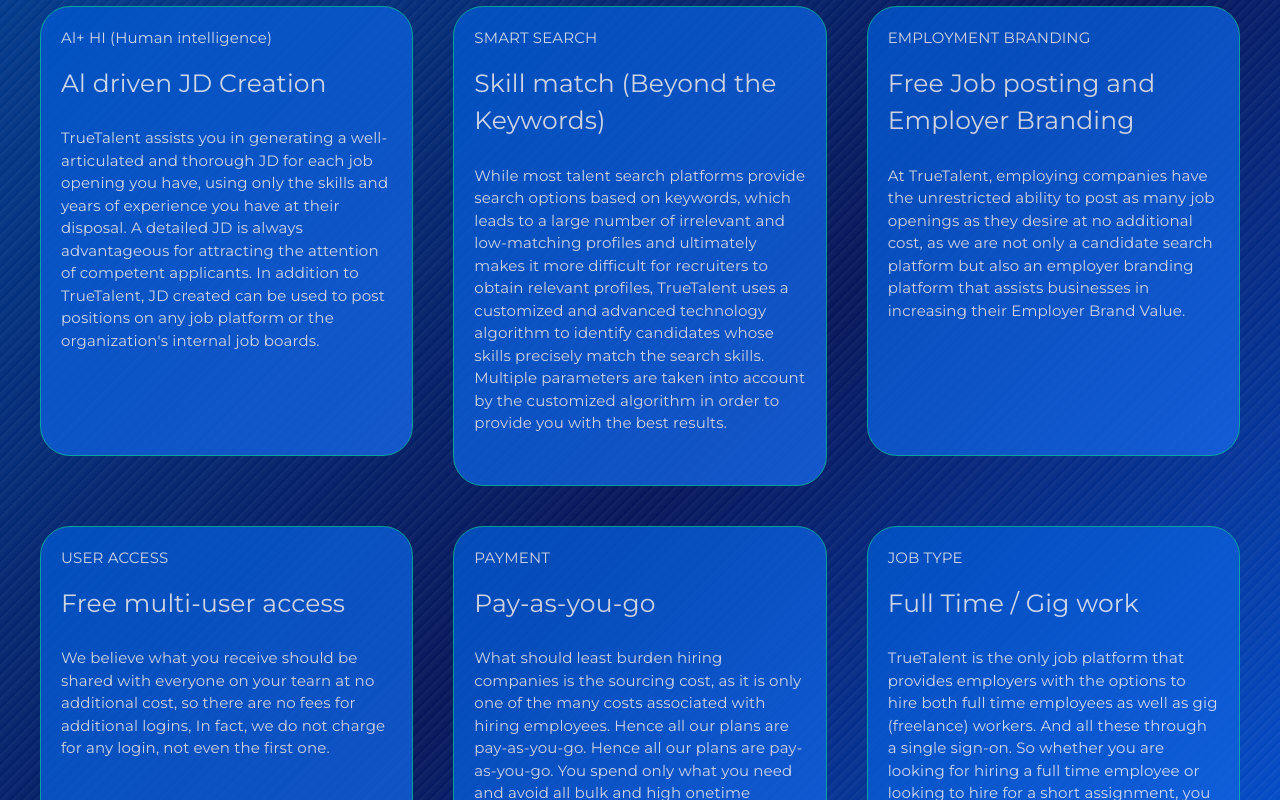
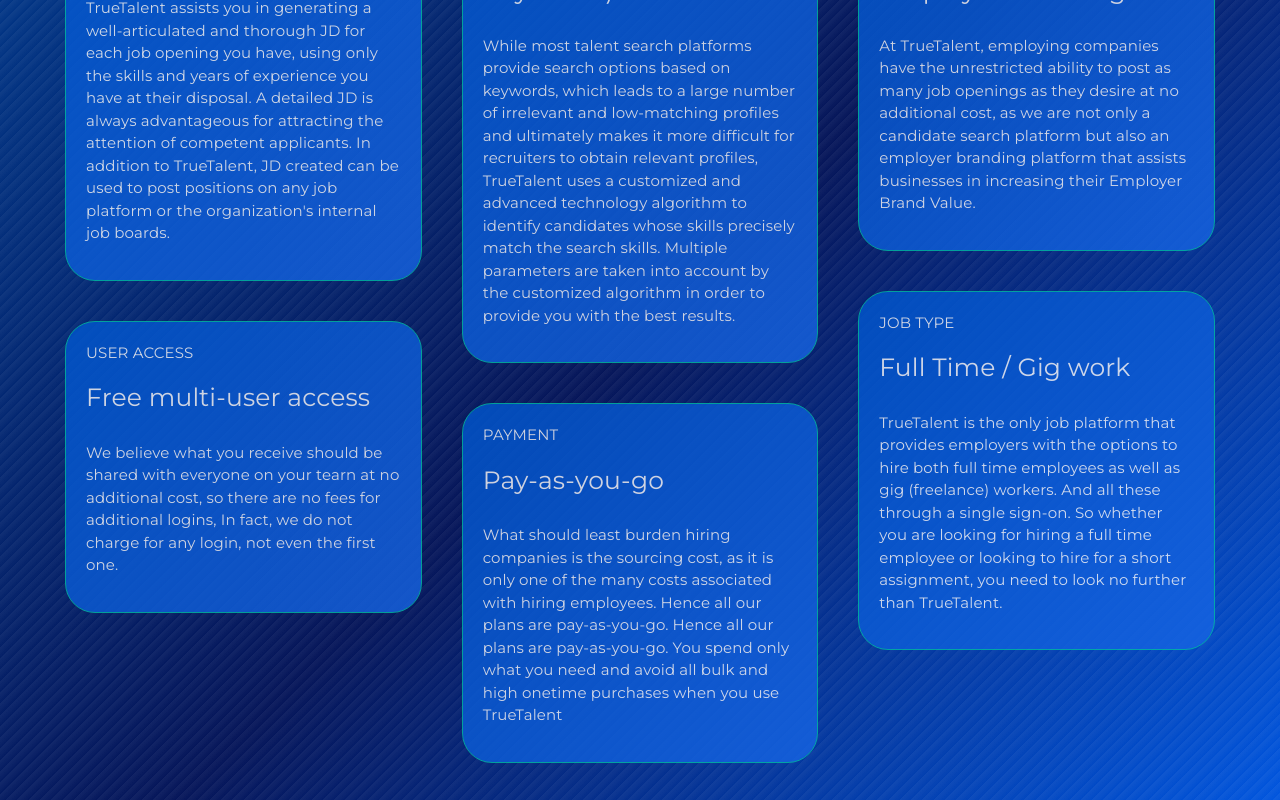
Before and after one commit to BetaCode-Infotech/tt-web-local, a React (Create React App) app: page /experience-hiring in a window 1280 px wide. Shown: the part 1120-1920 px from the top of the page. Built offline with nearby package versions, Linux system fonts and the light colour scheme.

Commit message:
page 14 updated

```diff
--- a/package.json
+++ b/package.json
@@ -5,6 +5,7 @@
   "dependencies": {
     "@emotion/react": "^11.14.0",
     "@emotion/styled": "^11.14.0",
+    "@fortawesome/fontawesome-free": "^6.7.2",
     "@mui/material": "^7.0.2",
     "@testing-library/dom": "^10.4.0",
     "@testing-library/jest-dom": "^6.6.3",
--- a/src/Screens/ExperienceHiring/ExperienceHiring.css
+++ b/src/Screens/ExperienceHiring/ExperienceHiring.css
@@ -8,7 +8,7 @@
     flex-direction: column;
     align-items: center;
     justify-content: center;
-    padding: 90px 50px;
+    /* padding: 90px 50px;  */
     /* min-height: 80vh;          */
     text-align: center;
     /* font-family: "Montserrat", sans-serif; */
@@ -88,6 +88,7 @@
         gap: 45px;
         flex-wrap: wrap;
         text-align: center;
+        margin-bottom: 50px;
       }
 
       .experience-hiring-container .card-item {
@@ -147,16 +148,20 @@
         background-blend-mode: overlay;
         padding: 100px 10px;
         display: flex;
+        align-items: center;
         justify-content: center;
+        width:100%;
       }
 
       .experience-hiring-container .card-grid {
-        display: grid;
-        grid-template-columns: repeat(3, 1fr);
+        /* display: grid; */
+        /* grid-template-columns: repeat(auto-fit, minmax(300px, 1fr)); */
+        column-count: 3;
         gap: 40px;
-        max-width: 1200px;
+        max-width: 1150px;
         width: 100%;
-
+        /* grid-auto-rows: 1fr; */
+        /* align-items: start; */
       }
 
       .experience-hiring-container .grid-card {
@@ -167,19 +172,22 @@
         opacity: 0.8;
         padding: 20px;
         border-radius: 30px;
-        display: flex;
+        /* display: flex;
         flex-direction: column;
-        justify-content: flex-start;
-        height: 450px;
+        justify-content: flex-start; */
+        display: inline-block;
+        margin-bottom: 40px; /* vertical spacing */
+        width: 100%; /* important to avoid stretching */
+        box-sizing: border-box;
       }
 
       .experience-hiring-container .grid-card:hover {
         cursor:pointer;
       }
 
-      .experience-hiring-container .grid-card.tall {
+      /* .experience-hiring-container .grid-card.tall {
         min-height: 480px;
-      }
+      } */
 
       .experience-hiring-container .grid-card-text{
         color: #ffffff;
--- a/src/Screens/ExperienceHiring/ExperienceHiring.jsx
+++ b/src/Screens/ExperienceHiring/ExperienceHiring.jsx
@@ -1,4 +1,4 @@
-import React, { useEffect } from "react";
+import React, { useEffect, useState } from "react";
 import "./ExperienceHiring.css";
 import Navbar from "../../Components/Navbar/Navbar";
 import Footer from "../../Components/Footer/Footer";
@@ -11,7 +11,7 @@
     window.scrollTo(0, 0);
   }, []);
 
-  const [active, setActive] = React.useState("employer");
+  const [active, setActive] = useState("employer");
 
   return (
     <>
@@ -41,7 +41,9 @@
             </div>
             <div className={`slider ${active}`}></div>
           </div>
-          <h1 className="love-text"> Why Hiring Company Love Us? </h1>
+          {active === "employer" ? (
+            <>
+              <h1 className="love-text">Why Hiring Company Love Us?</h1>
               <div className="features-container">
                 <div className="card-wrapper">
                   <div className="card-item">
@@ -52,8 +54,8 @@
                     <p className="card-caption-text">
                       {" "}
                       TrueTalent's advanced features makes hiring talented job
-                  seekers an easy and cost-effective process for companies of
-                  all sizes.
+                      seekers an easy and cost-effective process for companies
+                      of all sizes.
                     </p>
                   </div>
                   <div className="card-item">
@@ -65,8 +67,8 @@
                       {" "}
                       TrueTalent has a suitable option and pricing plan for you,
                       regardless of whether you are seeking to fill a single
-                  position in the near future or hundreds ofpositions across an
-                  array of skills and industries.
+                      position in the near future or hundreds ofpositions across
+                      an array of skills and industries.
                     </p>
                   </div>
                   <div className="card-item">
@@ -82,81 +84,217 @@
                   </div>
                 </div>
               </div>
+              <div className="second-container">
+                <div className="card-grid">
+                  <div className="grid-card">
+                    <p className="grid-card-text">
+                      Al+ HI (Human intelligence)
+                    </p>
+                    <p className="grid-card-text-head">Al driven JD Creation</p>
+                    <p className="grid-card-text">
+                      TrueTalent assists you in generating a well-articulated
+                      and thorough JD for each job opening you have, using only
+                      the skills and years of experience you have at their
+                      disposal. A detailed JD is always advantageous for
+                      attracting the attention of competent applicants. In
+                      addition to TrueTalent, JD created can be used to post
+                      positions on any job platform or the organization's
+                      internal job boards.
+                    </p>
+                  </div>
+
+                  <div className="grid-card">
+                    <p className="grid-card-text">USER ACCESS</p>
+                    <p className="grid-card-text-head">
+                      Free multi-user access
+                    </p>
+                    <p className="grid-card-text">
+                      We believe what you receive should be shared with everyone
+                      on your tearn at no additional cost, so there are no fees
+                      for additional logins, In fact, we do not charge for any
+                      login, not even the first one.
+                    </p>
+                  </div>
+
+                  <div className="grid-card">
+                    <p className="grid-card-text">SMART SEARCH</p>
+                    <p className="grid-card-text-head">
+                      Skill match (Beyond the Keywords)
+                    </p>
+                    <p className="grid-card-text">
+                      While most talent search platforms provide search options
+                      based on keywords, which leads to a large number of
+                      irrelevant and low-matching profiles and ultimately makes
+                      it more difficult for recruiters to obtain relevant
+                      profiles, TrueTalent uses a customized and advanced
+                      technology algorithm to identify candidates whose skills
+                      precisely match the search skills. Multiple parameters are
+                      taken into account by the customized algorithm in order to
+                      provide you with the best results.
+                    </p>
+                  </div>
+
+                  <div className="grid-card">
+                    <p className="grid-card-text">PAYMENT</p>
+                    <p className="grid-card-text-head">Pay-as-you-go</p>
+                    <p className="grid-card-text">
+                      What should least burden hiring companies is the sourcing
+                      cost, as it is only one of the many costs associated with
+                      hiring employees. Hence all our plans are pay-as-you-go.
+                      Hence all our plans are pay-as-you-go. You spend only what
+                      you need and avoid all bulk and high onetime purchases
+                      when you use TrueTalent
+                    </p>
+                  </div>
+
+                  <div className="grid-card">
+                    <p className="grid-card-text">EMPLOYMENT BRANDING</p>
+                    <p className="grid-card-text-head">
+                      Free Job posting and Employer Branding
+                    </p>
+                    <p className="grid-card-text">
+                      At TrueTalent, employing companies have the unrestricted
+                      ability to post as many job openings as they desire at no
+                      additional cost, as we are not only a candidate search
+                      platform but also an employer branding platform that
+                      assists businesses in increasing their Employer Brand
+                      Value.
+                    </p>
+                  </div>
+
+                  <div className="grid-card">
+                    <p className="grid-card-text">JOB TYPE</p>
+                    <p className="grid-card-text-head">Full Time / Gig work</p>
+                    <p className="grid-card-text">
+                      TrueTalent is the only job platform that provides
+                      employers with the options to hire both full time
+                      employees as well as gig (freelance) workers. And all
+                      these through a single sign-on. So whether you are looking
+                      for hiring a full time employee or looking to hire for a
+                      short assignment, you need to look no further than
+                      TrueTalent.
+                    </p>
+                  </div>
+                </div>
+              </div>
+            </>
+          ) : (
+            <>
+              <h1 className="love-text">Why Jobseekers Prefer our Platform?</h1>
+              <div className="features-container">
+                <div className="card-wrapper">
+                  <div className="card-item">
+                    <div className="feature-card">
+                      <img src={Advance} alt="Advance" />
+                    </div>
+                    <p className="card-caption">Advanced Features</p>
+                    <p className="card-caption-text">
+                      {" "}
+                      TrueTalent's advanced features makes hiring talented job
+                      seekers an easy and cost-effective process for companies
+                      of all sizes.
+                    </p>
+                  </div>
+                  <div className="card-item">
+                    <div className="feature-card">
+                      <img src={Price} alt="Price" />
+                    </div>
+                    <p className="card-caption">Pricing Plans</p>
+                    <p className="card-caption-text">
+                      {" "}
+                      TrueTalent has a suitable option and pricing plan for you,
+                      regardless of whether you are seeking to fill a single
+                      position in the near future or hundreds ofpositions across
+                      an array of skills and industries.
+                    </p>
+                  </div>
+                  <div className="card-item">
+                    <div className="feature-card">
+                      <img src={Pay} alt="Pay" />
+                    </div>
+                    <p className="card-caption">Pay as you go </p>
+                    <p className="card-caption-text">
+                      {" "}
+                      With a Pay-as-you-go pricing model, TrueTalent's costs are
+                      always proportional to your requirements.{" "}
+                    </p>
+                  </div>
+                </div>
               </div>
               <div className="second-container">
                 <div className="card-grid">
                   <div className="grid-card">
-              <p  className="grid-card-text">Al+ HI (Human intelligence)</p>
-              <p className="grid-card-text-head">Al driven JD Creation</p>
+                    <p className="grid-card-text">UNIQUE PROFILE</p>
+                    <p className="grid-card-text-head">
+                      Increased visibility to Recruiters
+                    </p>
                     <p className="grid-card-text">
-                TrueTalent assists you in generating a well-articulated and
-                thorough JD for each job opening you have, using only the skills
-                and years of experience you have at their disposal. A detailed
-                JD is always advantageous for attracting the attention of
-                competent applicants. In addition to TrueTalent, JD created can
-                be used to post positions on any job platform or the
-                organization's internal job boards.
-              </p>
-            </div>
-            <div className="grid-card tall">
-              <p className="grid-card-text">SMART SEARCH</p>
-              <p className="grid-card-text-head">Skill match (Beyond the Keywords)</p>
-              <p className="grid-card-text">
-                While most talent search platforms provide search options based
-                on keywords, which leads to a large number of irrelevant and
-                low-matching profiles and ultimately makes it more difficult for
-                recruiters to obtain relevant profiles, TrueTalent uses a
-                customized and advanced technology algorithm to identify
-                candidates whose skills precisely match the search skills.
-                Multiple parameters are taken into account by the customized
-                algorithm in order to provide you with the best results.
+                      TrueTalent helps you stand out among job seekers by
+                      providing a unique online presence and profile. Recruiters
+                      can access your in-depth profile and offer opportunities
+                      that match your skills and aptitude.
                     </p>
                   </div>
                   <div className="grid-card">
-              <p className="grid-card-text">EMPLOYMENT BRANDING</p>
-              <p className="grid-card-text-head">Free Job posting and Employer Branding</p>
+                    <p className="grid-card-text">PERSONALIZATION</p>
+                    <p className="grid-card-text-head">Job Notifications</p>
                     <p className="grid-card-text">
-                At TrueTalent, employing companies have the unrestricted ability
-                to post as many job openings as they desire at no additional
-                cost, as we are not only a candidate search platform but also an
-                employer branding platform that assists businesses in increasing
-                their Employer Brand Value.
+                      Stay up to date with the latest job opportunities by
+                      receiving job alerts and notifications right to your email
+                      or phone. Never miss out on great job opportunities again.
                     </p>
                   </div>
                   <div className="grid-card">
-              <p className="grid-card-text">USER ACCESS</p>
-              <p className="grid-card-text-head">Free multi-user access</p>
+                    <p className="grid-card-text">RECOMMENDATIONS</p>
+                    <p className="grid-card-text-head">
+                      Personalized Job Recommendations
+                    </p>
                     <p className="grid-card-text">
-                We believe what you receive should be shared with everyone on
-                your tearn at no additional cost, so there are no fees for
-                additional logins, In fact, we do not charge for any login, not
-                even the first one.
-              </p>
-            </div>
-            <div className="grid-card tall">
-              <p className="grid-card-text">PAYMENT</p>
-              <p className="grid-card-text-head">Pay-as-you-go</p>
-              <p className="grid-card-text">
-                What should least burden hiring companies is the sourcing cost,
-                as it is only one of the many costs associated with hiring
-                employees. Hence all our plans are pay-as-you-go. Hence all our
-                plans are pay-as-you-go. You spend only what you need and avoid
-                all bulk and high onetime purchases when you use TrueTalent
+                      TrueTalent uses smart algorithms to provide personalized
+                      job recommendations based on your skills and experience,
+                      increasing the chances of finding the perfect job.
                     </p>
                   </div>
                   <div className="grid-card">
-              <p className="grid-card-text">JOB TYPE</p>
-              <p className="grid-card-text-head">Full Time / Gig work</p>
+                    <p className="grid-card-text">WINNING PROPOSITION</p>
+                    <p className="grid-card-text-head">
+                      Get ahead in the Job Race
+                    </p>
                     <p className="grid-card-text">
-                TrueTalent is the only job platform that provides employers with
-                the options to hire both full time employees as well as gig
-                (freelance) workers. And all these through a single sign-on. So
-                whether you are looking for hiring a full time employee or
-                looking to hire for a short assignment, you need to look no
-                further than TrueTalent.
+                      Our powerful tools give you everything you need to prepare
+                      for job interviews, including personalized feedback and Al
+                      powered tips to help you imprave your resume and cover
+                      letter. We also offer career counseling services to help
+                      you take your next steps towards success.
+                    </p>
+                  </div>
+
+                  <div className="grid-card">
+                    <p className="grid-card-text">PERSONAL BRANDING</p>
+                    <p className="grid-card-text-head">Resume Maker</p>
+                    <p className="grid-card-text">
+                      Our online resume maker allows you to create a
+                      professional and compelling resume that highlights your
+                      skills and competencies, increasing your chances of
+                      landing the perfect job.
+                    </p>
+                  </div>
+
+                  <div className="grid-card">
+                    <p className="grid-card-text">GREAT CONNECTIONS</p>
+                    <p className="grid-card-text-head">
+                      Connect with Recruiters directly
+                    </p>
+                    <p className="grid-card-text">
+                      TrueTalent makes it easy for you to directly connect with
+                      recruiters one-on-one, cutting down on time and hassle of
+                      traditional job applications.
                     </p>
                   </div>
                 </div>
+              </div>
+            </>
+          )}
         </div>
       </div>
       <Footer />
--- a/src/Screens/Welcome/Welcome.css
+++ b/src/Screens/Welcome/Welcome.css
@@ -457,7 +457,8 @@
 
 .container-2 .industries-grid {
   display: grid;
-  grid-template-columns: repeat(auto-fit, minmax(160px, 1fr));
+  /* grid-template-columns: repeat(auto-fit, minmax(160px, 1fr)); */
+  grid-template-columns: repeat(6, 2fr);
   gap: 2rem;
   /* max-width: 1000px; */
   margin: 3rem auto;
```
Also changed, not shown: src/Components/Footer/Footer.css (+14 -1 lines), src/Components/Footer/Footer.jsx (+5 -3 lines), src/Components/Navbar/Navbar.jsx (+7 -5 lines), src/Screens/Welcome/Welcome.jsx (+26 -14 lines), 1 other file (tests, documents, lock files or other folders). Lines whose indentation alone changed are shown as unchanged.
